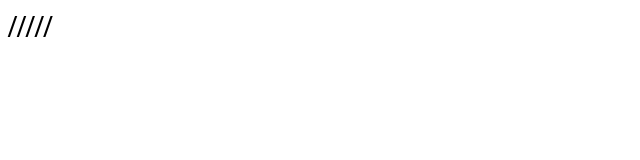
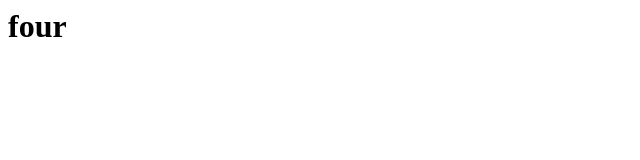
Before and after one commit to MagnusNSK/documents, a plain HTML site: page index.html in a window 1280 px wide. Shown: the full height of the page, 0-640 px from the left. Drawn offline with Linux system fonts and the light colour scheme.

Commit message:
Update index.html

```diff
--- a/index.html
+++ b/index.html
@@ -1 +1 @@
-<h1>/////</h1>
+<h1>four</h1>
```
